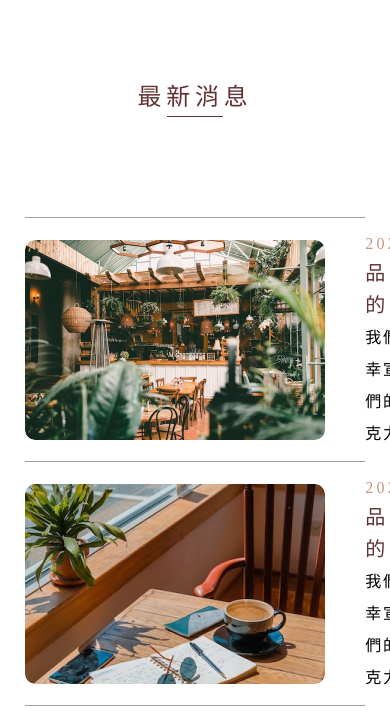
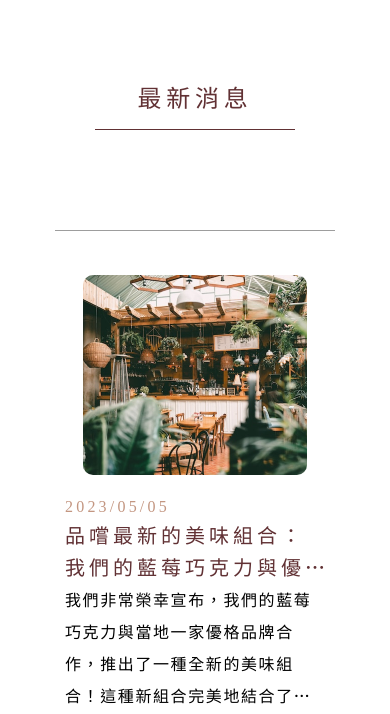
Before and after one commit to kmymari59/project2git, a plain HTML site: page news.html in a window 390 px wide. Shown: the part 242-956 px from the top of the page. Drawn offline with nearby package versions, Linux system fonts and the light colour scheme; a web font is replaced by a local one.

Commit message:
更新-最新消息rwd

```diff
--- a/css/news.css
+++ b/css/news.css
@@ -2,8 +2,10 @@ main {
   /* margin-top: 60px; */
 
   display: flex;
-    flex-direction: column; /*垂直排*/
-    align-items: center; /*副軸(水平)置中*/
+  flex-direction: column;
+  /*垂直排*/
+  align-items: center;
+  /*副軸(水平)置中*/
 
   font-family: 'Noto Sans TC', sans-serif;
 }
@@ -15,7 +17,7 @@ main {
   align-items: center;
 }
 
-  #banner{
+#banner {
   background-image: url(../images/news/banner_big.png);
   background-size: cover;
   background-position: center;
@@ -26,48 +28,71 @@ main {
 }
 
 #news .title {
-    color: #613134;
+  /* color: #613134;
   font-size: 24px;
   line-height: 38px;
   letter-spacing: 0.2em;
 
   text-align: center;
+  margin: 100px; */
+
+  font-family: 'Noto Sans TC';
+  font-style: normal;
+  font-weight: 500;
+  font-size: 24px;
+  line-height: 38px;
+  letter-spacing: 0.2em;
+  color: #613134;
+
+  text-align: center;
   margin: 100px;
+
 }
 
-  .title::after{
-    content: ""; /*必寫，content 就算沒內容也一定要寫*/
+#news .title::after {
+  content: "";
+  /*必寫，content 就算沒內容也一定要寫*/
   display: block;
   width: 20%;
+  min-width: 200px;
   height: 1px;
   background-color: #613134;
-    margin: auto; /*水平置中*/
+  margin: auto;
+  /*水平置中*/
+
+  margin-top: 13px;
 }
 
-  .list_item{
-    display: flex; /* 使用 flexbox 佈局 */
-    justify-content: center; /* 水平置中 */
+.list_item {
+  display: flex;
+  /* 使用 flexbox 佈局 */
+  justify-content: center;
+  /* 水平置中 */
   /* height: 100vh; 設置高度為視窗高度 */
   margin: 44px 0;
 }
 
 
 
-  .list_item_a{
-    display: flex; /*a裡的figure跟兩個div可以水平排，因為只有控制a的子元素，所以div class="text"裡的一樣會垂直排*/
-    align-items: center; /*子元素垂直置中*/
+.list_item_a {
+  display: flex;
+  /*a裡的figure跟兩個div可以水平排，因為只有控制a的子元素，所以div class="text"裡的一樣會垂直排*/
+  align-items: center;
+  /*子元素垂直置中*/
 
   width: 70%;
-    height: 200px; /*每個a固定最高就是200px*/
+  height: 200px;
+  /*每個a固定最高就是200px*/
 
   border-top: #9D9D9D 1px solid;
   padding-top: 44px;
   text-decoration: none;
 }
 
-.list_item_end{
+.list_item_end {
   /*最後一個要另外加上下底線*/
-  height: 244px;/*加上要給下方的距離，所以高度重設*/
+  height: 244px;
+  /*加上要給下方的距離，所以高度重設*/
   border-bottom: #9D9D9D 1px solid;
   padding: 44px 0px 44px 0;
 }
@@ -75,27 +100,31 @@ main {
 
 /*消息裡的圖片區*/
 
-figure{
+figure {
   width: 300px;
   height: 200px;
-    flex-shrink: 0; /*暫時固定Size*/
+  flex-shrink: 0;
+  /*暫時固定Size*/
   margin-right: 40px;
 }
 
-figure img{
-    object-fit: cover; /*會覆蓋且自動置中*/
+figure img {
+  object-fit: cover;
+  /*會覆蓋且自動置中*/
   height: 100%;
   width: 100%;
-    border-radius: 10px;/*圓角*/
-    overflow:hidden; /*溢出時，內容自動隱藏，這樣圓角才會出來*/
+  border-radius: 10px;
+  /*圓角*/
+  overflow: hidden;
+  /*溢出時，內容自動隱藏，這樣圓角才會出來*/
 
 }
 
-.text{
+.text {
   margin-right: 40px;
 }
 
-.text time{
+.text time {
   color: #C39681;
   font-family: 'GFS Didot', serif;
   font-size: 16px;
@@ -103,7 +132,7 @@ figure img{
   letter-spacing: 0.2em;
 }
 
-.text h2{
+.text h2 {
   color: #613134;
   font-size: 20px;
   line-height: 32px;
@@ -111,20 +140,28 @@ figure img{
 
   font-weight: 500;
 
-    overflow: hidden;/*超出區塊就省略*/
-    text-overflow: ellipsis;/*出現...省略號*/
-    display: -webkit-box; /*還沒正式被支援的，就會先打-webkit-*/
+  overflow: hidden;
+  /*超出區塊就省略*/
+  text-overflow: ellipsis;
+  /*出現...省略號*/
+  display: -webkit-box;
+  /*還沒正式被支援的，就會先打-webkit-*/
   -webkit-box-orient: vertical;
-    -webkit-line-clamp: 2;/*顯示四行多的省略*/
+  -webkit-line-clamp: 2;
+  /*顯示四行多的省略*/
 
 }
 
 .text p {
-    overflow: hidden;/*超出區塊就省略*/
-    text-overflow: ellipsis;/*出現...省略號*/
-    display: -webkit-box; /*還沒正式被支援的，就會先打-webkit-*/
+  overflow: hidden;
+  /*超出區塊就省略*/
+  text-overflow: ellipsis;
+  /*出現...省略號*/
+  display: -webkit-box;
+  /*還沒正式被支援的，就會先打-webkit-*/
   -webkit-box-orient: vertical;
-    -webkit-line-clamp: 4;/*顯示四行多的省略*/
+  -webkit-line-clamp: 4;
+  /*顯示四行多的省略*/
 
   color: #000000;
   font-size: 16px;
@@ -136,25 +173,69 @@ figure img{
 
 .more {
   display: flex;
-  align-items:flex-end;
+  align-items: flex-end;
   width: 80%;
+  min-width: 61px;
   height: 1px;
   /* margin-left: 80px; */
 }
 
 .line_1,
-.line_2{
+.line_2 {
 
   height: 1px;
-  background: #613134 ;
+  background: #613134;
 }
 
-.line_1{
+.line_1 {
   width: 90%;
 }
 
-.line_2{
+.line_2 {
   width: 30%;
-  transform-origin:top left;
+  transform-origin: top left;
   transform: rotate(145deg);
 }
+
+@media (max-width:820px) {
+
+  /* 820 圖縮小 */
+  figure {
+    width: 150px;
+    height: 100px;
+  }
+}
+
+
+@media (max-width:576px) {
+  figure {
+    /* width: 300px; */
+    width: 80%;
+    height: 200px;
+    margin-right: 0;
+  }
+
+  /* 576 不要箭頭+垂直排 */
+
+  .list_item_a {
+    flex-direction: column;
+    height: 466px;
+  }
+
+  .text {
+    margin: 20px 10px;
+  }
+
+  .list_item_end {
+    /*最後一個要另外加上下底線*/
+    height: 514px;
+    /*加上要給下方的距離，所以高度重設*/
+    border-bottom: #9D9D9D 1px solid;
+    padding: 44px 0px 44px 0;
+  }
+
+  .more {
+    display: none;
+  }
+
+}
--- a/news.html
+++ b/news.html
@@ -182,6 +182,12 @@
         <div id="copyright">@CHOCOLLAGE 2023</div>
     </footer>
 
+
+<!-- jQuery 3.7.0 -->
+<script src="https://code.jquery.com/jquery-3.7.0.min.js"
+    integrity="sha256-2Pmvv0kuTBOenSvLm6bvfBSSHrUJ+3A7x6P5Ebd07/g=" crossorigin="anonymous"></script>
+<script src="JS/hamburger.js"></script>
+
 </body>
 
 </html>
```
Also changed, not shown: about.html (+6 -2 lines), chocolate_desciption.html (+3 -0 lines), customization.html (+1 -0 lines), edit.html (+1 -0 lines), sign_in.html (+4 -0 lines). Lines whose indentation alone changed are shown as unchanged.
